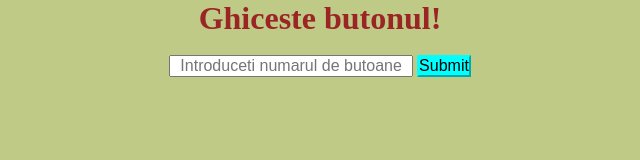
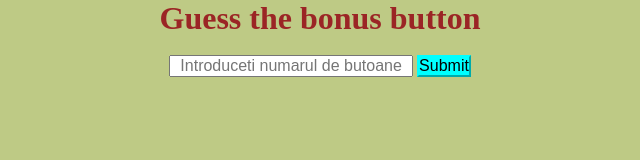
Before and after one commit to Daniel20013/Guess-the-bonus-button, a plain HTML site: page index.html in a window 1280 px wide. Shown: the top 160 px of the page, without its empty margins (320-960 px from the left). Drawn offline with Linux system fonts and the light colour scheme.

Commit message:
Update index.html

```diff
--- a/index.html
+++ b/index.html
@@ -5,11 +5,11 @@
     <meta http-equiv="X-UA-Compatible" content="IE=edge">
     <meta name="viewport" content="width=device-width, initial-scale=1.0">
     <link rel="stylesheet" href="style.css">
-    <title>Ghiceste butonul bonus</title>
+    <title>Guess the bonus button</title>
 </head>
 <body>
     <div class="cntainer">
-        <h1 id="title">Ghiceste butonul!</h1>
+        <h1 id="title">Guess the bonus button</h1>
         <br>
         <input type="text" id="input" placeholder="Introduceti numarul de butoane">
         <button id="saveButton" onclick="createButtons()">Submit</button>
```
